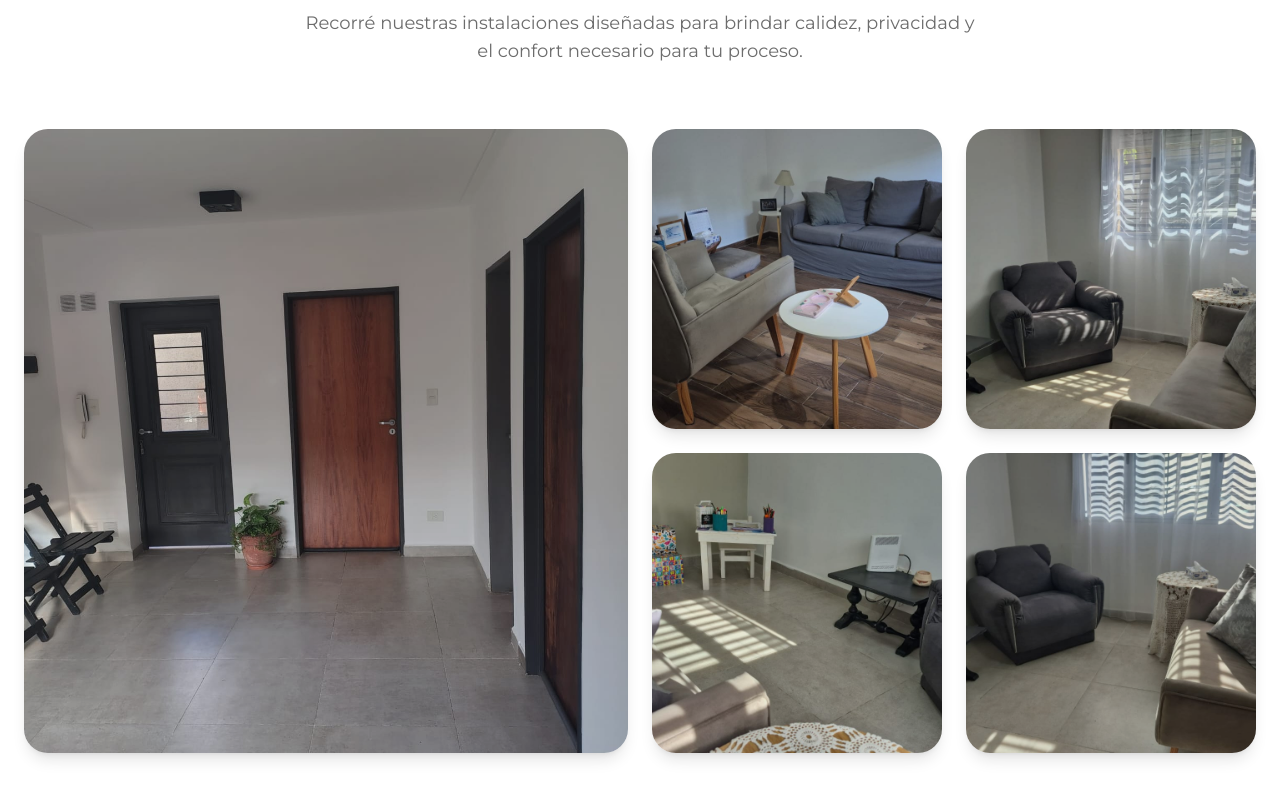
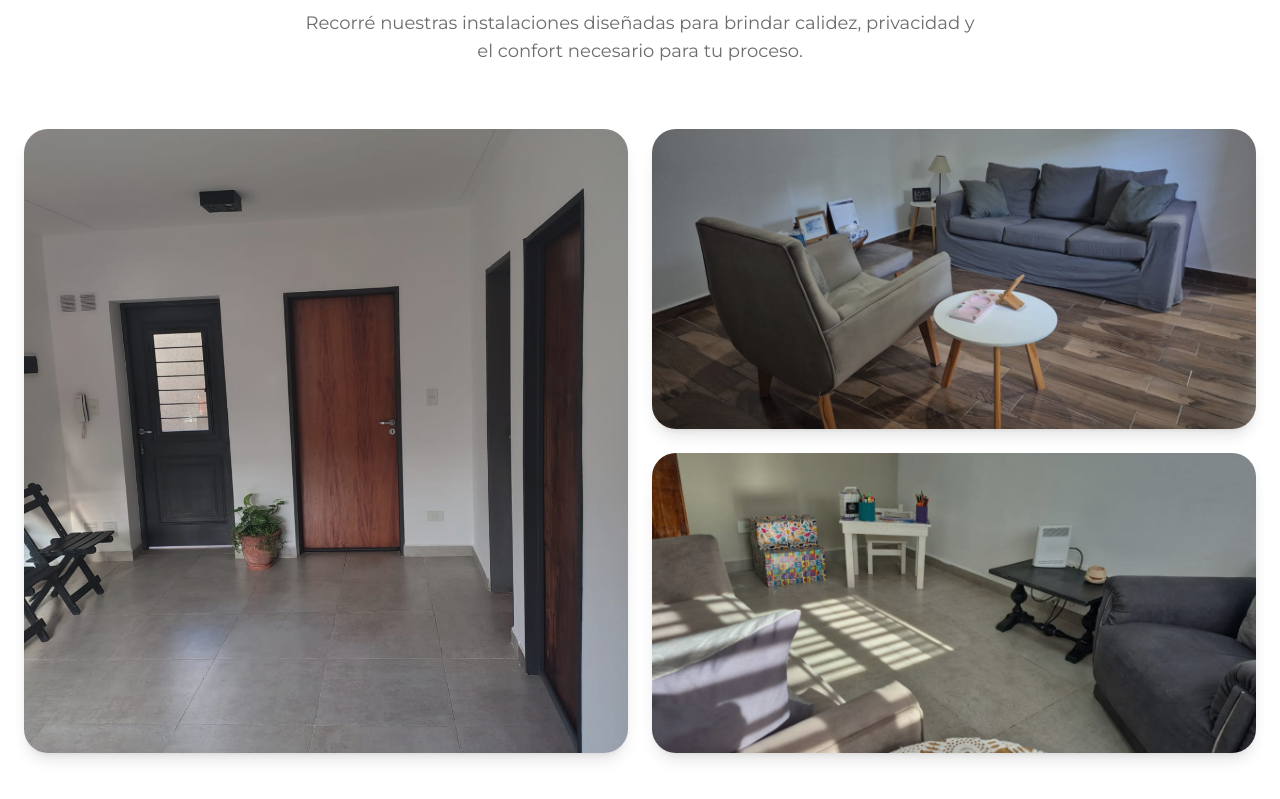
Before and after one commit to agrowd/delfos, a Next.js app: page / in a window 1280 px wide. Shown: the part 1890-2689 px from the top of the page. Built offline with nearby package versions, Linux system fonts and the light colour scheme; a web font is replaced by a local one.

Commit message:
fix: relocate app to root and update gallery content

```diff
--- a/src/components/Gallery.tsx
+++ b/src/components/Gallery.tsx
@@ -6,10 +6,8 @@ import { motion } from 'framer-motion';
 
 const photos = [
   { src: '/gallery/espera-1.jpg', alt: 'Sala de espera Delfos', span: 'md:col-span-2 md:row-span-2' },
-  { src: '/gallery/consultorio-1.jpg', alt: 'Consultorio 1', span: 'md:col-span-1 md:row-span-1' },
-  { src: '/gallery/consultorio-2.jpg', alt: 'Consultorio 2', span: 'md:col-span-1 md:row-span-1' },
-  { src: '/gallery/consultorio-3.jpg', alt: 'Consultorio 3', span: 'md:col-span-1 md:row-span-1' },
-  { src: '/gallery/consultorio-4.jpg', alt: 'Consultorio 4', span: 'md:col-span-1 md:row-span-1' },
+  { src: '/gallery/consultorio-1.jpg', alt: 'Consultorio 1', span: 'md:col-span-2 md:row-span-1' },
+  { src: '/gallery/consultorio-3.jpg', alt: 'Consultorio 3', span: 'md:col-span-2 md:row-span-1' },
 ];
 
 export default function Gallery() {
```
